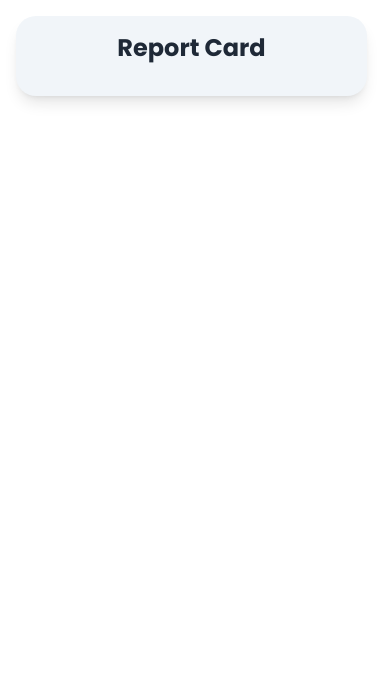
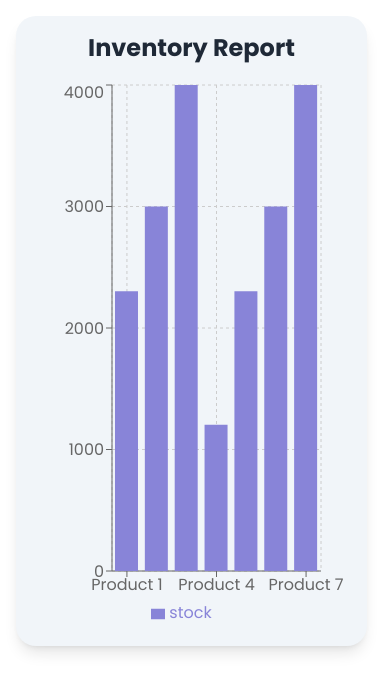
Before and after one commit to Cessation-Code/essentialerp-frontend, a Next.js app: page /dashboard/inventory/report in a window 390 px wide. Shown: the top 692 px of the page. Built offline with nearby package versions, Linux system fonts and the light colour scheme.

Commit message:
the dashboard responsivenss  is behaving a little

```diff
--- a/pages/dashboard/finances/report.js
+++ b/pages/dashboard/finances/report.js
@@ -84,7 +84,7 @@ const Report = () => {
   return (
     <div className="bg-slate-100 w-[90%] m-4 rounded-[20px] shadow-lg overflow-hidden h-full p-4">
       <h2 className="text-2xl font-bold text-center text-gray-800 pb-4">
-        Report Card
+        Finances REPORT{" "}
       </h2>
       <div className="flex justify-center">{renderBarChart}</div>
     </div>
--- a/pages/dashboard/inventory/report.js
+++ b/pages/dashboard/inventory/report.js
@@ -50,7 +50,7 @@ const data = [
 ];
 
 const renderBarChart = (
-  <ResponsiveContainer width="100%" height="80%">
+  <ResponsiveContainer width="100%" height={550}>
     <BarChart
       width={1200}
       height={550}
@@ -77,7 +77,7 @@ const Report = () => {
   return (
     <div className="bg-slate-100 w-[90%] m-4 rounded-[20px] shadow-lg overflow-hidden h-[80%] p-4">
       <h2 className="text-2xl font-bold text-center text-gray-800 pb-4">
-        Report Card
+        Inventory Report
       </h2>
       <div className="flex justify-center">{renderBarChart}</div>
     </div>
--- a/pages/dashboard/tpip/report.js
+++ b/pages/dashboard/tpip/report.js
@@ -3,43 +3,43 @@ import { BarChart, Bar, Cell, XAxis, YAxis, CartesianGrid, Tooltip, Legend, Resp
 
 const data = [
   {
-    name: 'Page A',
+    name: 'Organization A',
     uv: 4000,
     pv: 2400,
     amt: 2400,
   },
   {
-    name: 'Page B',
+    name: 'Organization B',
     uv: 3000,
     pv: 1398,
     amt: 2210,
   },
   {
-    name: 'Page C',
+    name: 'Organization C',
     uv: 2000,
     pv: 9800,
     amt: 2290,
   },
   {
-    name: 'Page D',
+    name: 'Organization D',
     uv: 2780,
     pv: 3908,
     amt: 2000,
   },
   {
-    name: 'Page E',
+    name: 'Organization E',
     uv: 1890,
     pv: 4800,
     amt: 2181,
   },
   {
-    name: 'Page F',
+    name: 'Organization F',
     uv: 2390,
     pv: 3800,
     amt: 2500,
   },
   {
-    name: 'Page G',
+    name: 'Organization G',
     uv: 3490,
     pv: 4300,
     amt: 2100,
@@ -74,7 +74,7 @@ const Report = () => {
   return (
     <div className="bg-slate-100 w-[90%] m-4 rounded-[20px] shadow-lg overflow-hidden h-full p-4">
       <h2 className="text-2xl font-bold text-center text-gray-800 pb-4">
-        Report Card
+        TPIP REPORT
       </h2>
       <div className="flex justify-center">{renderBarChart}</div>
     </div>
```
